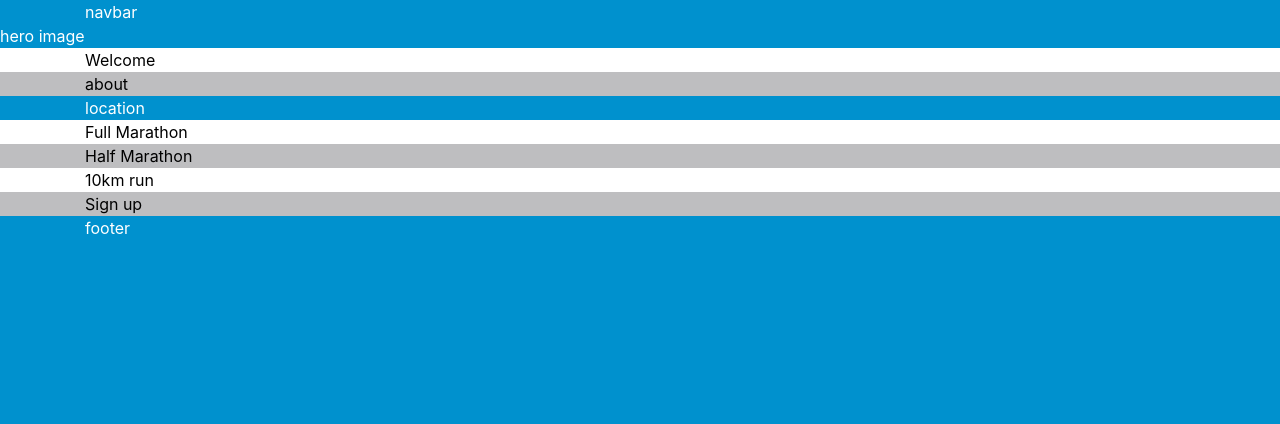
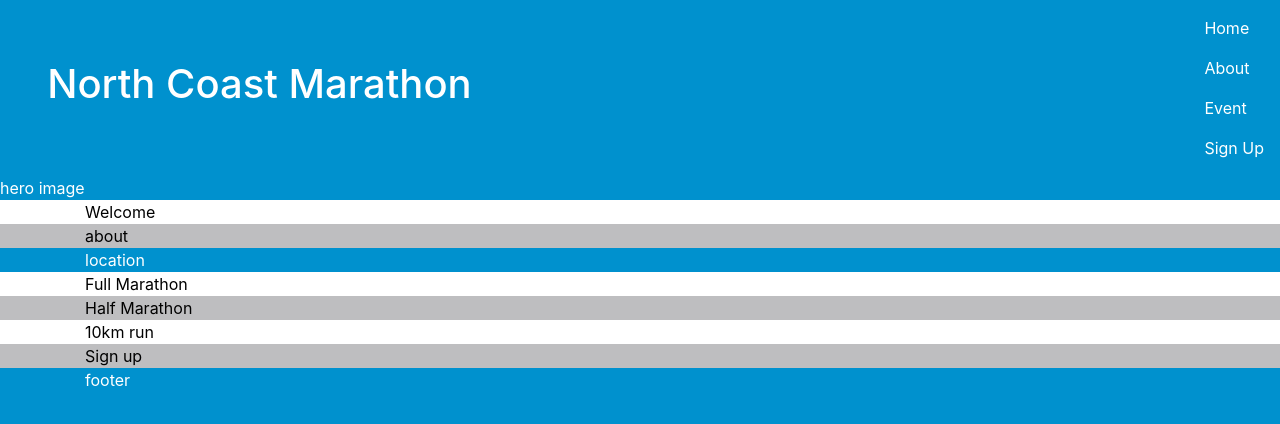
Before and after one commit to lodwicke/north-coast-marathon, a plain HTML site: page index.html in a window 1280 px wide. Drawn offline with nearby package versions, Linux system fonts and the light colour scheme.

Commit message:
[ADD]navbar header and links, chnaged color of a tags to white

```diff
--- a/assets/css/style.css
+++ b/assets/css/style.css
@@ -18,3 +18,7 @@ body {
     background-color: #fff;
     color: #000;
 }
+
+a {
+    color:#fff;
+}
--- a/index.html
+++ b/index.html
@@ -16,10 +16,18 @@
 
     <!-- Navbar -->
     <header>
-        <nav>
+        <nav class="navbar">
             <div class="container">
-                navbar
+                <a href="#" class="navbar-brand">
+                    <h1>North Coast Marathon</h1>
+                </a>
             </div>
+            <ul class="navbar-nav ml-auto">
+                <li class="nav-item"><a class="nav-link" href="#home">Home</a></li>
+                <li class="nav-item"><a class="nav-link" href="#about">About</a></li>
+                <li class="nav-item"><a class="nav-link" href="#event">Event</a></li>
+                <li class="nav-item"><a class="nav-link" href="#sign-up">Sign Up</a></li>
+            </ul>
         </nav>
     </header>
 
```
